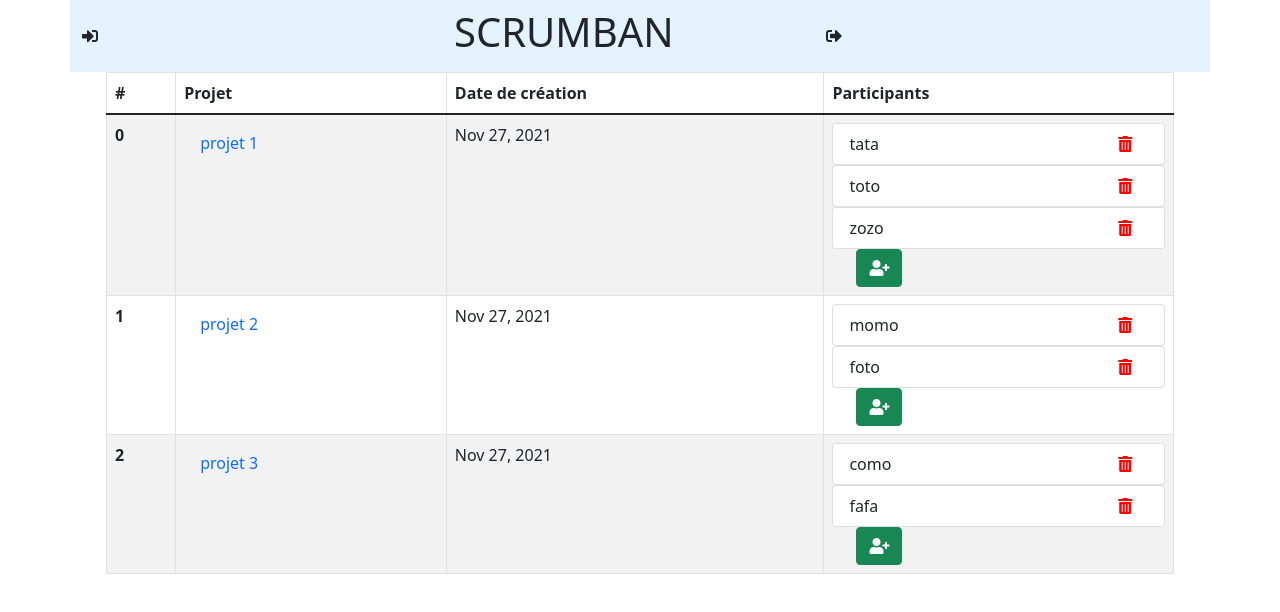
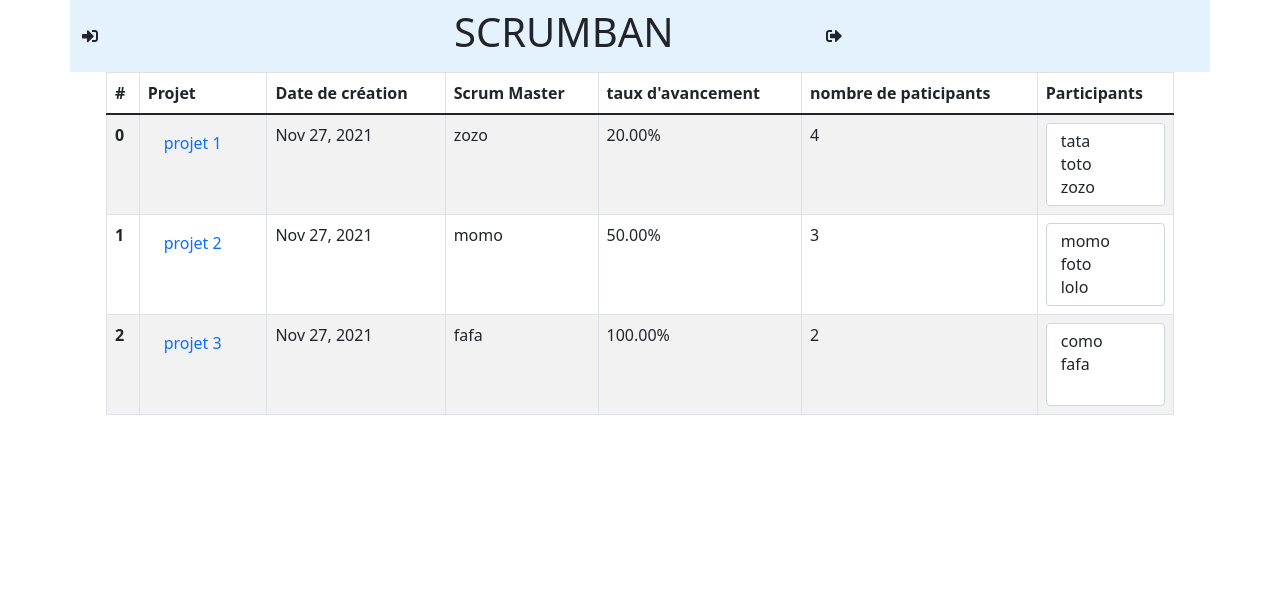
Before and after one commit to htimli/SCRUMBAN, an Angular app in the folder dev/frontend/my-app/: page /projects in a window 1280 px wide. Shown: the top 612 px of the page. Built offline with nearby package versions, Linux system fonts and the light colour scheme.

Commit message:
refact projects vue

```diff
--- a/dev/frontend/my-app/src/app/projects-list-page/projects-list-page.component.html
+++ b/dev/frontend/my-app/src/app/projects-list-page/projects-list-page.component.html
@@ -1,10 +1,13 @@
-<div class="container">
+<div class="container-fluid">
     <table class="table table-striped table-bordered">
         <thead>
             <tr>
                 <th scope="col">#</th>
                 <th scope="col">Projet</th>
                 <th scope="col">Date de création</th>
+                <th scope="col">Scrum Master</th>
+                <th scope="col">taux d'avancement</th>
+                <th scope="col">nombre de paticipants</th>
                 <th scope="col">Participants</th>
             </tr>
         </thead>
@@ -13,6 +16,10 @@
                 <th scope="row">{{ project.id }}</th>
                 <td><a class="nav-link" href="#">{{ project.name }}</a></td>
                 <td>{{ project.creationDate | date }} </td>
+                <td>{{ project.scrumMaster }}</td>
+                <td>{{ project.avancement | percent:'1.2' }}</td>
+                <td>{{ project.participants.length}}</td>
+                <!--
                 <td>
                     <ul class="list-group" *ngFor="let participant of project.participants ">
                         <li class="list-group-item">
@@ -31,10 +38,11 @@
                         </div>
                     </div>
                     </div>
-
-
-
                 </td>
+                -->
+                <td><select class="form-select" size="3" >
+                    <option *ngFor="let participant of project.participants" value="participant.id">{{ participant}}</option>
+                  </select>
 
             </tr>
 
--- a/dev/frontend/my-app/src/app/projects-list-page/projects-list-page.component.ts
+++ b/dev/frontend/my-app/src/app/projects-list-page/projects-list-page.component.ts
@@ -12,19 +12,25 @@ export class ProjectsListPageComponent implements OnInit {
     {
       id : 0 ,
       name: 'projet 1',
-      participants : [ 'tata','toto','zozo'],
+      scrumMaster : 'zozo',
+      participants : [ 'tata','toto','zozo','roro'],
+      avancement : 0.2,
       creationDate: new Date()
     },
     {
       id : 1 ,
       name: 'projet 2',
-      participants : [ 'momo','foto'],
+      scrumMaster : 'momo',
+      participants : [ 'momo','foto','lolo'],
+      avancement : 0.50,
       creationDate: new Date()
     },
     {
       id : 2 ,
       name: 'projet 3',
+      scrumMaster : 'fafa',
       participants : [ 'como','fafa'],
+      avancement : 1,
       creationDate: new Date()
     }
   ];
```
Also changed, not shown: 1 other file (tests, documents, lock files or other folders).
